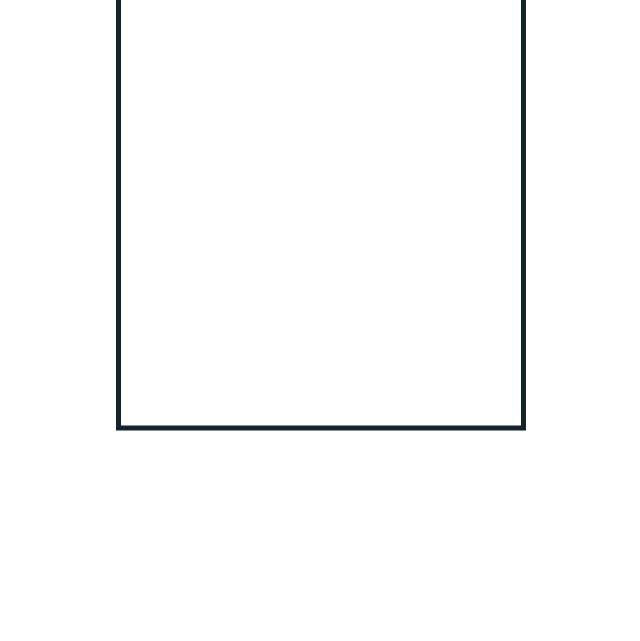
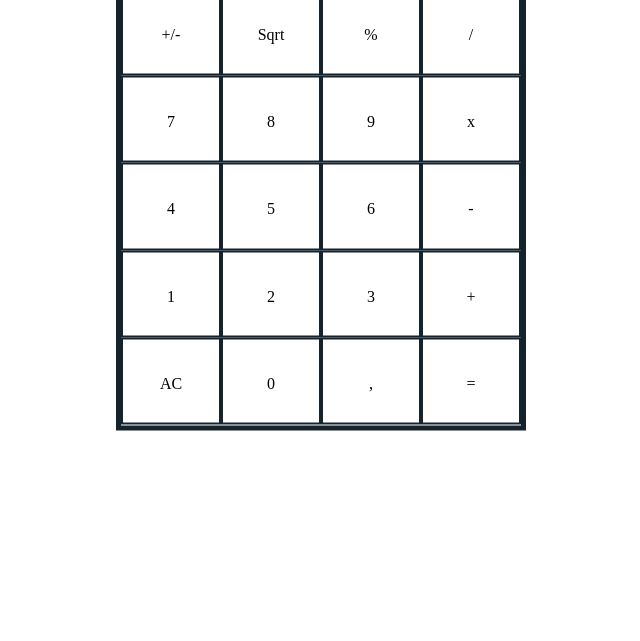
Before and after one commit to GrabowskiDev/Calculator, a plain HTML site: page index.html in a window 1280 px wide. Shown: the part 159-800 px from the top of the page, without its empty margins (319-959 px from the left). Drawn offline with Linux system fonts and the light colour scheme.

Commit message:
Buttons layout

```diff
--- a/index.html
+++ b/index.html
@@ -12,7 +12,26 @@
     <div class="calculator">
         <div class="display">4218893</div>
         <div class="buttons">
-
+            <div>+/-</div>
+            <div>Sqrt</div>
+            <div>%</div>
+            <div>/</div>
+            <div>7</div>
+            <div>8</div>
+            <div>9</div>
+            <div>x</div>
+            <div>4</div>
+            <div>5</div>
+            <div>6</div>
+            <div>-</div>
+            <div>1</div>
+            <div>2</div>
+            <div>3</div>
+            <div>+</div>
+            <div>AC</div>
+            <div>0</div>
+            <div>,</div>
+            <div>=</div>
         </div>
     </div>
 </body>
--- a/styles.css
+++ b/styles.css
@@ -20,3 +20,15 @@
     font-size: 50px;
     font-family: 'Roboto', sans-serif;
 }
+
+.buttons {
+    display: grid;
+    grid-template-columns: repeat(4, 100px [col-start]);
+    grid-template-rows: repeat(5, 87.2px [row-start]);
+}
+
+.buttons * {
+    text-align: center;
+    line-height: 87.2px;
+    border: 2px solid #15232d;
+}
```
